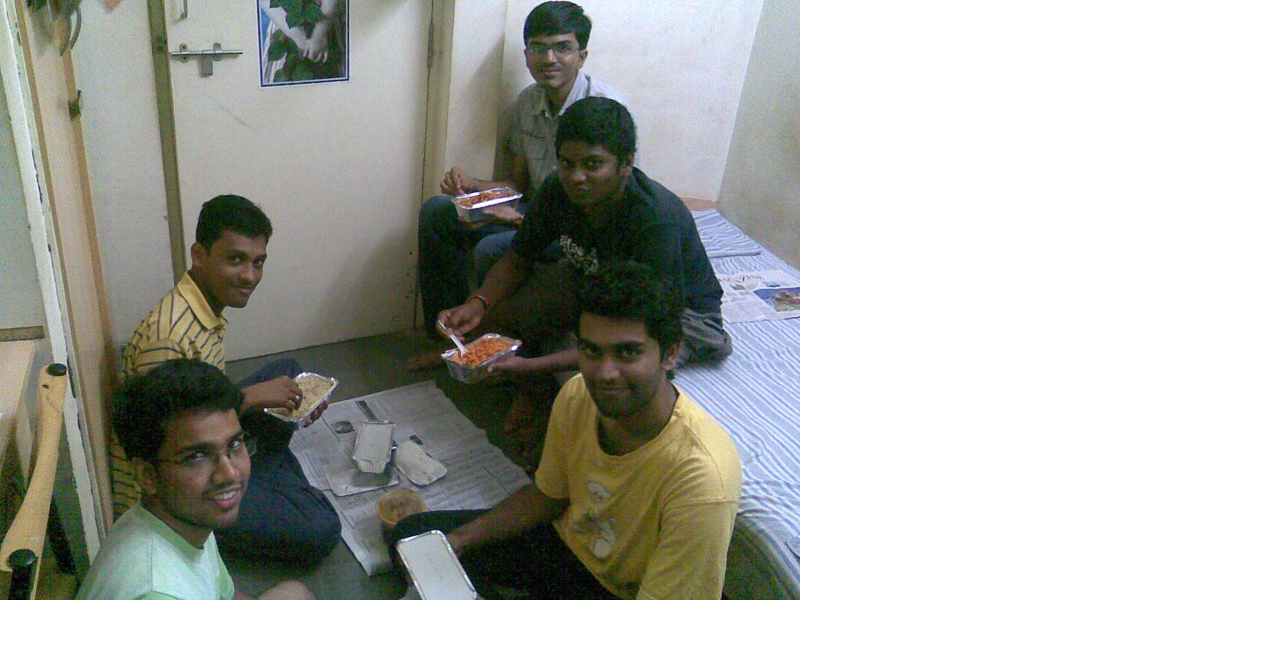
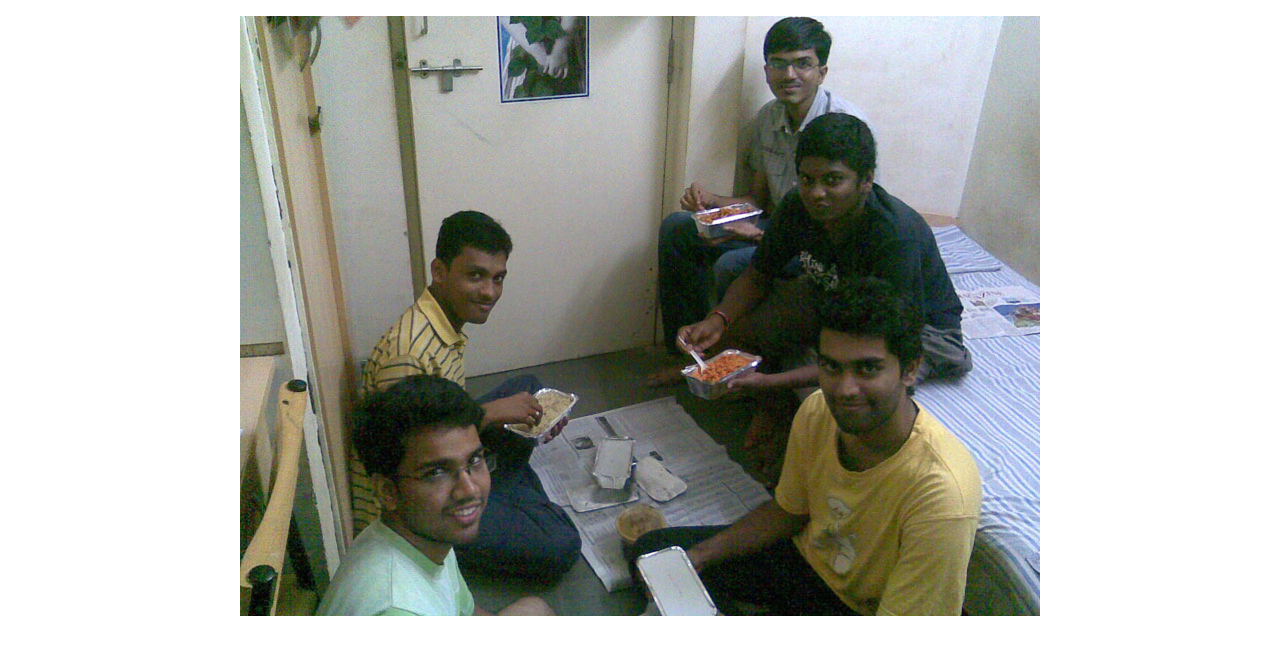
Before and after one commit to Nithanaroy/ah2-preeti-fans, a plain HTML site: page index.html in a window 1280 px wide. Drawn offline with Linux system fonts and the light colour scheme.

Commit message:
Basic styling changes to the hero image

```diff
--- a/index.html
+++ b/index.html
@@ -1,6 +1,6 @@
 <html>
 <head>
-<title>Photo Effects</title>
+<title>BITS Goa AH2 Preeti Fans</title>
 <meta http-equiv="Content-Type" content="text/html; charset=iso-8859-1">
 <!-- ImageReady Preload Script (Photo Effects.psd) -->
 <script type="text/javascript">
@@ -109,7 +109,7 @@ function preloadImages() {
 </head>
 <body bgcolor="#FFFFFF" leftmargin="0" topmargin="0" marginwidth="0" marginheight="0" onload="preloadImages();">
 <!-- ImageReady Slices (Photo Effects.psd) -->
-<table id="Table_01" width="801" height="601" border="0" cellpadding="0" cellspacing="0">
+<table id="Table_01" width="801" height="601" border="0" cellpadding="0" cellspacing="0" style="margin: 1rem auto;">
 	<tr>
 		<td colspan="9" rowspan="7">
 			<img name="Photo_Effects_oVER" src="images/Photo-Effects_oVER.jpg" width="510" height="177" alt=""></td>
```
